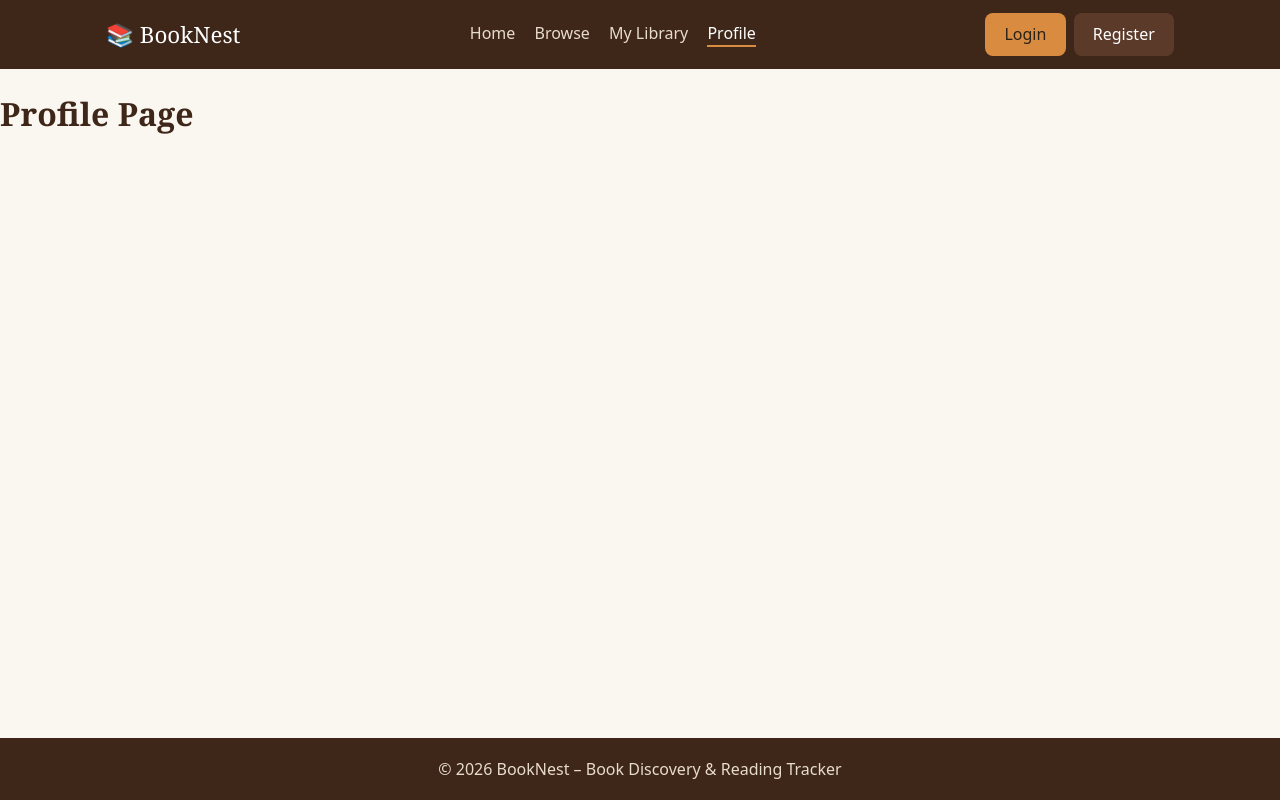
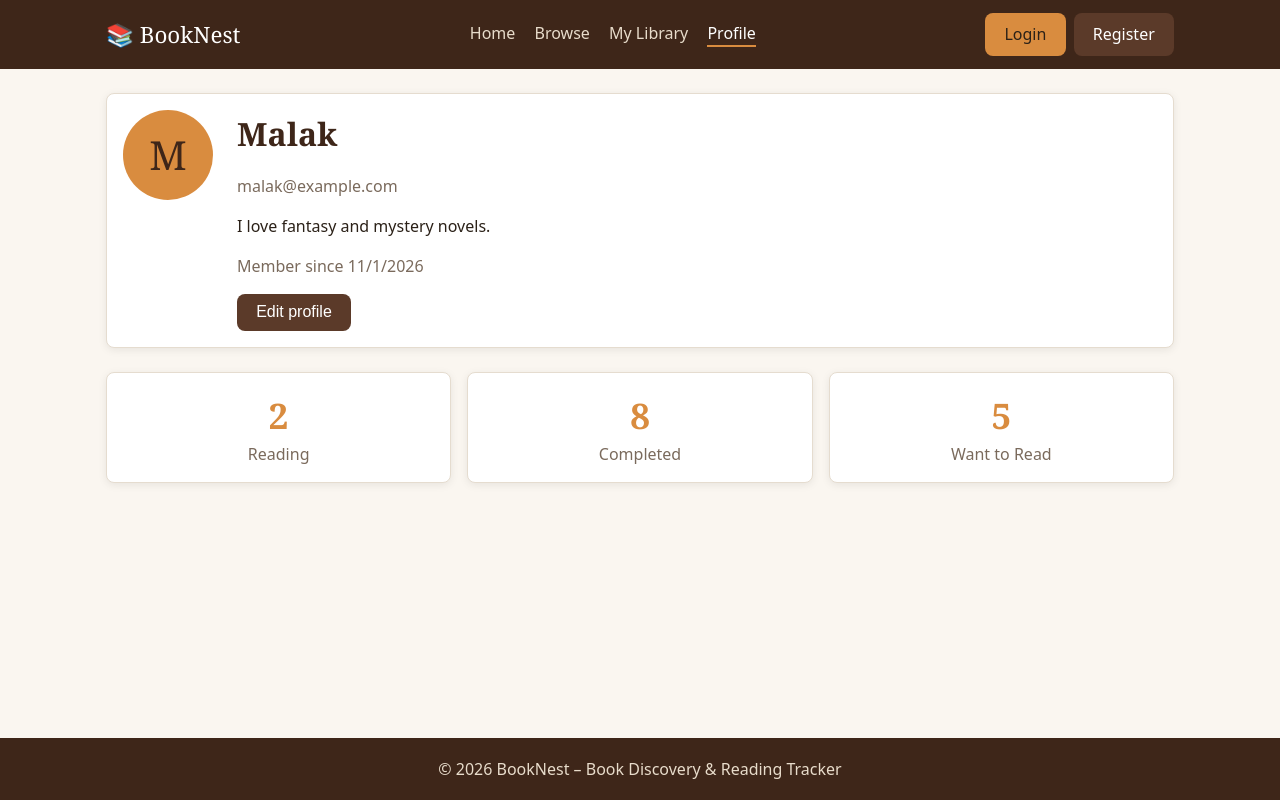
Before and after one commit to Malouka-Ahmed/BookNest, a React (Vite) app in the folder client/: page /profile in a window 1280 px wide. Built offline with nearby package versions, Linux system fonts and the light colour scheme.

Commit message:
Add profile page with mock data

```diff
--- /dev/null
+++ b/client/src/pages/Profile.css
@@ -0,0 +1,46 @@
+.profile-card {
+  display: flex;
+  gap: 1.5rem;
+  align-items: flex-start;
+  flex-wrap: wrap;
+}
+.profile-avatar {
+  width: 90px;
+  height: 90px;
+  border-radius: 50%;
+  background: var(--color-accent);
+  color: var(--color-primary-dark);
+  display: flex;
+  align-items: center;
+  justify-content: center;
+  font-family: var(--font-heading);
+  font-size: 2.5rem;
+}
+.profile-info h1 {
+  margin: 0 0 0.3rem;
+}
+.profile-form {
+  flex: 1;
+  min-width: 250px;
+}
+.muted {
+  color: var(--color-text-muted);
+}
+.profile-stats {
+  display: grid;
+  grid-template-columns: repeat(auto-fit, minmax(150px, 1fr));
+  gap: 1rem;
+  margin-top: 1.5rem;
+}
+.stat {
+  text-align: center;
+}
+.stat h2 {
+  margin: 0;
+  font-size: 2.2rem;
+  color: var(--color-accent);
+}
+.stat p {
+  margin: 0;
+  color: var(--color-text-muted);
+}
--- a/client/src/pages/Profile.jsx
+++ b/client/src/pages/Profile.jsx
@@ -1,3 +1,77 @@
+import { useState } from 'react';
+import './Profile.css';
+
+// MOCK DATA: replace with a real API call once auth is ready
+const mockUser = {
+  name: 'Malak',
+  email: 'malak@example.com',
+  bio: 'I love fantasy and mystery novels.',
+  memberSince: '2026-11-01',
+  counts: { reading: 2, completed: 8, wantToRead: 5 },
+};
+
 export default function Profile() {
-  return <h1>Profile Page</h1>;
+  const [user, setUser] = useState(mockUser);
+  const [editing, setEditing] = useState(false);
+  const [form, setForm] = useState({ name: user.name, bio: user.bio });
+
+  function handleChange(e) {
+    setForm({ ...form, [e.target.name]: e.target.value });
+  }
+
+  function handleSave(e) {
+    e.preventDefault();
+    setUser({ ...user, name: form.name, bio: form.bio });
+    setEditing(false);
+  }
+
+  return (
+    <div className="container">
+      <div className="card profile-card">
+        <div className="profile-avatar">{user.name.charAt(0).toUpperCase()}</div>
+
+        {editing ? (
+          <form onSubmit={handleSave} className="profile-form">
+            <div className="form-group">
+              <label htmlFor="name">Name</label>
+              <input id="name" name="name" value={form.name} onChange={handleChange} required />
+            </div>
+            <div className="form-group">
+              <label htmlFor="bio">Bio</label>
+              <textarea id="bio" name="bio" rows="3" value={form.bio} onChange={handleChange} />
+            </div>
+            <button type="submit" className="btn">Save</button>{' '}
+            <button type="button" className="btn btn-danger" onClick={() => setEditing(false)}>
+              Cancel
+            </button>
+          </form>
+        ) : (
+          <div className="profile-info">
+            <h1>{user.name}</h1>
+            <p className="muted">{user.email}</p>
+            <p>{user.bio}</p>
+            <p className="muted">
+              Member since {new Date(user.memberSince).toLocaleDateString()}
+            </p>
+            <button className="btn" onClick={() => setEditing(true)}>Edit profile</button>
+          </div>
+        )}
+      </div>
+
+      <div className="profile-stats">
+        <div className="card stat">
+          <h2>{user.counts.reading}</h2>
+          <p>Reading</p>
+        </div>
+        <div className="card stat">
+          <h2>{user.counts.completed}</h2>
+          <p>Completed</p>
+        </div>
+        <div className="card stat">
+          <h2>{user.counts.wantToRead}</h2>
+          <p>Want to Read</p>
+        </div>
+      </div>
+    </div>
+  );
 }
```
